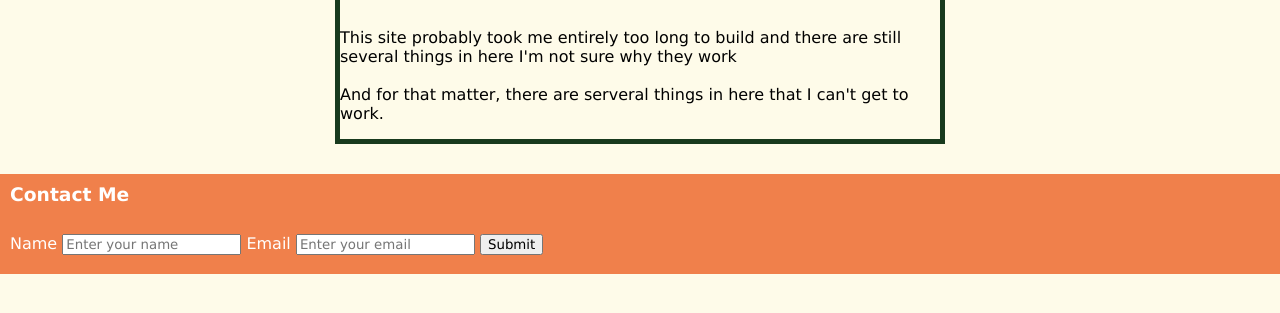
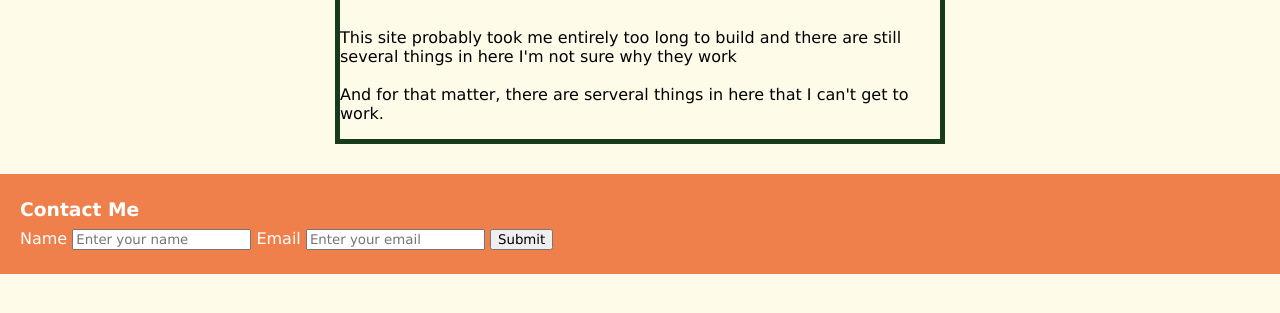
Before and after one commit to stephencurrie/wk-1-mini-project, a plain HTML site: page index.html in a window 1280 px wide. Shown: the part 625-938 px from the top of the page. After the commit the page ends 899 px from the top, so only its background shows below. Drawn offline with Linux system fonts and the light colour scheme.

Commit message:
added style element for contact me

```diff
--- a/assets/style.css
+++ b/assets/style.css
@@ -47,6 +47,8 @@ h2 {
   text-align: center;
 }
 
+
+
 #comingsoon {
   position: relative;
   height: 400px;
@@ -56,18 +58,25 @@ h2 {
   border: 5px solid #183a1d;
 }
 
-#contact > h3 {
+#contact {
   width: 100%;
   height: 80px;
   background-color: #f0804b;
   padding: 10px;
-  margin: 0px auto;
-  color: white;
+  margin: 0px;
+}
+
+h3 {
+    color: white;
+    position: relative;
+    padding: 10px;
+    margin-top: 5px;
+
 }
 
 #form {
   position: relative;
-  bottom: 50px;
+  bottom: 30px;
   padding: 10px;
   margin: 0px auto;
   color: white;
```
